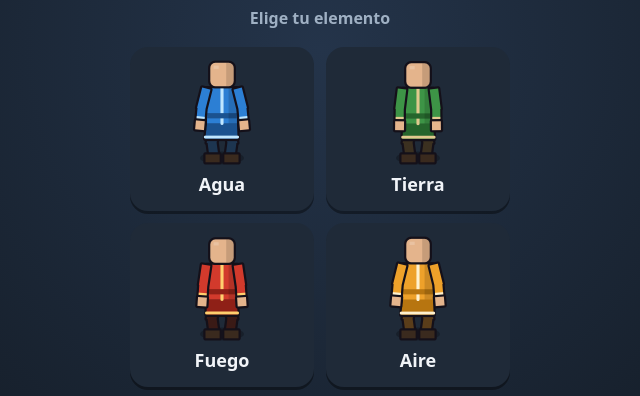
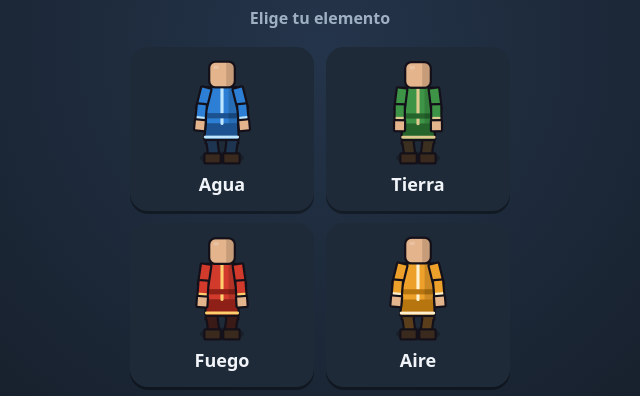
Before and after one commit to PhaarthurNatch/Elemental--Fu, a plain HTML site: page index.html in a window 1280 px wide. Shown: the part 231-627 px from the top of the page, 320-960 px from the left. Drawn offline with Linux system fonts and the light colour scheme.

Commit message:
Duelo Elemental: forearm drawn over the upper arm from the front, behind it from the back
Co-Authored-By: Claude Opus 5.5 <noreply@anthropic.com>
Claude-Session: https://claude.ai/code/session_012nYYNYEpNyKX4H5Ch9wFwW

```diff
--- a/index.html
+++ b/index.html
@@ -205,12 +205,15 @@ class Fighter {
     const fr = this.fk >= 0, drawArms = () => { // brazos (mangas de la túnica) y manos
       for (const a of I.arms) {
         const sh = P(a.sh), el = P(a.el), hn = P(a.ha);
-        limb(ctx, [[sh, el, B.armW * s], [el, hn, B.armW * 0.95 * s]], fr ? E.robe : E.dark, lw);
-        const ang = Math.atan2(hn.y - el.y, hn.x - el.x), hw = B.armW * 1.05 * s;
-        ctx.save(); ctx.translate(hn.x, hn.y); ctx.rotate(ang);
-        ctx.strokeStyle = E.trim; ctx.lineWidth = 2 * s; ctx.lineCap = 'butt'; ctx.beginPath(); ctx.moveTo(-hw * 0.55, -B.armW * 0.48 * s); ctx.lineTo(-hw * 0.55, B.armW * 0.48 * s); ctx.stroke(); // puño de la manga
-        ctx.beginPath(); ctx.rect(-hw * 0.2, -hw / 2, hw, hw); ctx.lineWidth = lw * 2; ctx.strokeStyle = OL; ctx.stroke(); ctx.fillStyle = this.skin; ctx.fill();
-        ctx.restore();
+        const upper = () => limb(ctx, [[sh, el, B.armW * s]], E.robe, lw);
+        const fore = () => { // antebrazo y mano
+          limb(ctx, [[el, hn, B.armW * 0.95 * s]], fr ? E.robe : E.dark, lw);
+          const ang = Math.atan2(hn.y - el.y, hn.x - el.x), hw = B.armW * 1.05 * s;
+          ctx.save(); ctx.translate(hn.x, hn.y); ctx.rotate(ang);
+          ctx.strokeStyle = E.trim; ctx.lineWidth = 2 * s; ctx.lineCap = 'butt'; ctx.beginPath(); ctx.moveTo(-hw * 0.55, -B.armW * 0.48 * s); ctx.lineTo(-hw * 0.55, B.armW * 0.48 * s); ctx.stroke(); // puño de la manga
+          ctx.beginPath(); ctx.rect(-hw * 0.2, -hw / 2, hw, hw); ctx.lineWidth = lw * 2; ctx.strokeStyle = OL; ctx.stroke(); ctx.fillStyle = this.skin; ctx.fill();
+          ctx.restore(); };
+        if (fr) { upper(); fore(); } else { fore(); upper(); } // el antebrazo siempre va delante del brazo: de espaldas queda detrás (pedido del dueño)
       } };
     // piernas (pantalón) y pies
     for (const L of I.legs) {
```
